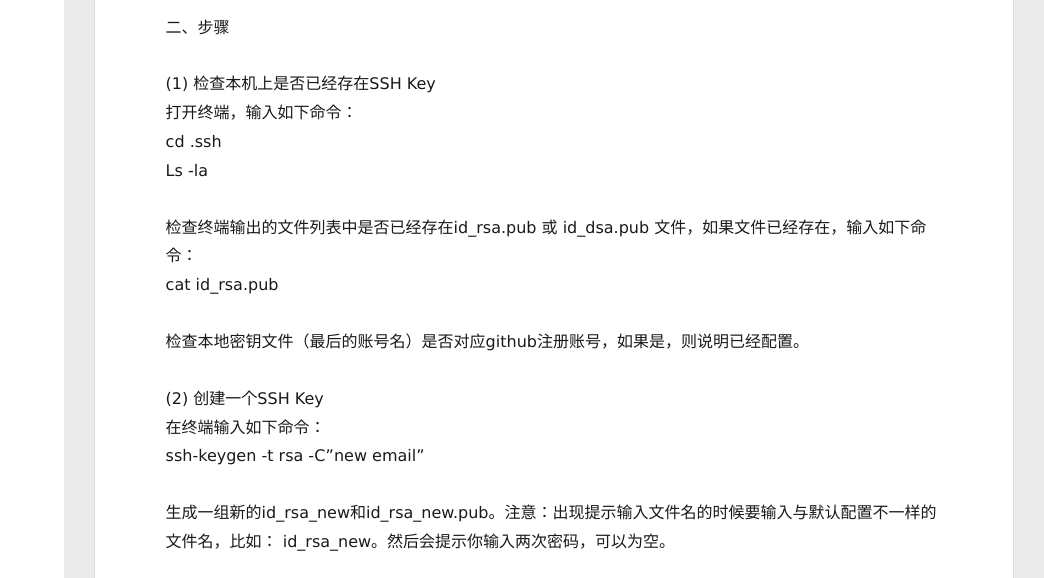
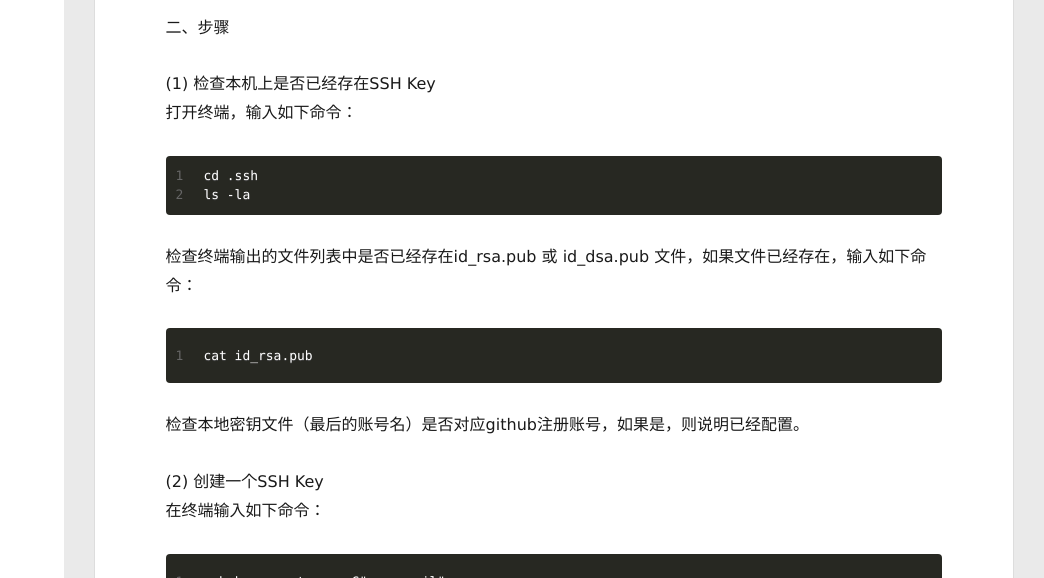
Before and after one commit to liuliangyun/liuliangyun.github.io, a plain HTML site: page index.html in a window 1280 px wide. Shown: the part 222-800 px from the top of the page, 236-1280 px from the left. Drawn offline with Linux system fonts and the light colour scheme.

Commit message:
Site updated: 2018-11-07 00:36:56

```diff
--- a/index.html
+++ b/index.html
@@ -171,16 +171,19 @@
         <p>一、作用</p>
 <p>配置SSH Key之后，每次pull、push不用都输入用户名和密码，提高效率。</p>
 <p>二、步骤</p>
-<p>(1) 检查本机上是否已经存在SSH Key<br>打开终端，输入如下命令：<br>cd .ssh<br>Ls -la</p>
-<p>检查终端输出的文件列表中是否已经存在id_rsa.pub 或 id_dsa.pub 文件，如果文件已经存在，输入如下命令：<br>cat id_rsa.pub</p>
+<p>(1) 检查本机上是否已经存在SSH Key<br>打开终端，输入如下命令：<br><figure class="highlight plain"><table><tr><td class="gutter"><pre><span class="line">1</span><br><span class="line">2</span><br></pre></td><td class="code"><pre><span class="line">cd .ssh</span><br><span class="line">ls -la</span><br></pre></td></tr></table></figure></p>
+<p>检查终端输出的文件列表中是否已经存在id_rsa.pub 或 id_dsa.pub 文件，如果文件已经存在，输入如下命令：<br><figure class="highlight plain"><table><tr><td class="gutter"><pre><span class="line">1</span><br></pre></td><td class="code"><pre><span class="line">cat id_rsa.pub</span><br></pre></td></tr></table></figure></p>
 <p>检查本地密钥文件（最后的账号名）是否对应github注册账号，如果是，则说明已经配置。</p>
-<p>(2) 创建一个SSH Key<br>在终端输入如下命令：<br>ssh-keygen -t rsa -C”new email”</p>
-<p>生成一组新的id_rsa_new和id_rsa_new.pub。注意：出现提示输入文件名的时候要输入与默认配置不一样的文件名，比如： id_rsa_new。然后会提示你输入两次密码，可以为空。</p>
+<p>(2) 创建一个SSH Key<br>在终端输入如下命令：<br><figure class="highlight plain"><table><tr><td class="gutter"><pre><span class="line">1</span><br></pre></td><td class="code"><pre><span class="line">ssh-keygen -t rsa -C&quot;new email&quot;</span><br></pre></td></tr></table></figure></p>
+<p>生成一组新的id_rsa_new和id_rsa_new.pub。</p>
+<font color="red">注意：出现提示输入文件名的时候要输入与默认配置不一样的文件名，比如： id_rsa_new。然后会提示你输入两次密码，可以为空。</font>
+
 <p>(3) 添加SSH Key到Github<br>你的.ssh文件夹下，应该有一个id_rsa_new.pub文件了，打开该文件，复制里面的文本。然后登录Github，点击右上角头像右边的三角图标，点击Settings，然后在左边菜单栏点击SSH and GPG keys，点击New SSH key，Title 随便填一个，在Key栏填入你复制的内容，点击Add SSH key，就添加成功了。</p>
-<p>(4) 执行ssh-agent让ssh识别新的私钥<br>默认SSH只会读取id_rsa，所以为了让SSH识别新的私钥，需要将其添加到SSH agent。在终端输入如下命令：<br>ssh-add ~/.ssh/id_rsa_new</p>
-<p>注意：如果报错：Could not open a connection to your authentication agent.无法连接到ssh agent。可执行ssh-agent bash命令后再执行ssh-add命令。</p>
-<p>(5) 检验SSH Key是否配置成功<br>在终端输入如下命令：<br>ssh -T <a href="mailto:git@github.com" target="_blank" rel="noopener">git@github.com</a></p>
-<p>如果最后出现<br>Hi username! You’ve successfully authenticated, but GitHub does not provide shell access.</p>
+<p>(4) 执行ssh-agent让ssh识别新的私钥<br>默认SSH只会读取id_rsa，所以为了让SSH识别新的私钥，需要将其添加到SSH agent。在终端输入如下命令：<br><figure class="highlight plain"><table><tr><td class="gutter"><pre><span class="line">1</span><br></pre></td><td class="code"><pre><span class="line">ssh-add ~/.ssh/id_rsa_new</span><br></pre></td></tr></table></figure></p>
+<font color="red">注意：如果报错：Could not open a connection to your authentication agent.无法连接到ssh agent。可执行ssh-agent bash命令后再执行ssh-add命令。</font>
+
+<p>(5) 检验SSH Key是否配置成功<br>在终端输入如下命令：<br><figure class="highlight plain"><table><tr><td class="gutter"><pre><span class="line">1</span><br></pre></td><td class="code"><pre><span class="line">ssh -T git@github.com</span><br></pre></td></tr></table></figure></p>
+<p>如果最后出现<br><figure class="highlight plain"><table><tr><td class="gutter"><pre><span class="line">1</span><br></pre></td><td class="code"><pre><span class="line">Hi username! You&apos;ve successfully authenticated, but GitHub does not provide shell access.</span><br></pre></td></tr></table></figure></p>
 <p>就说明你的SSH Key配置成功了。</p>
 
 
```
Also changed, not shown: 2018/11/06/Github配置SSH-Key/index.html (+15 -12 lines).
